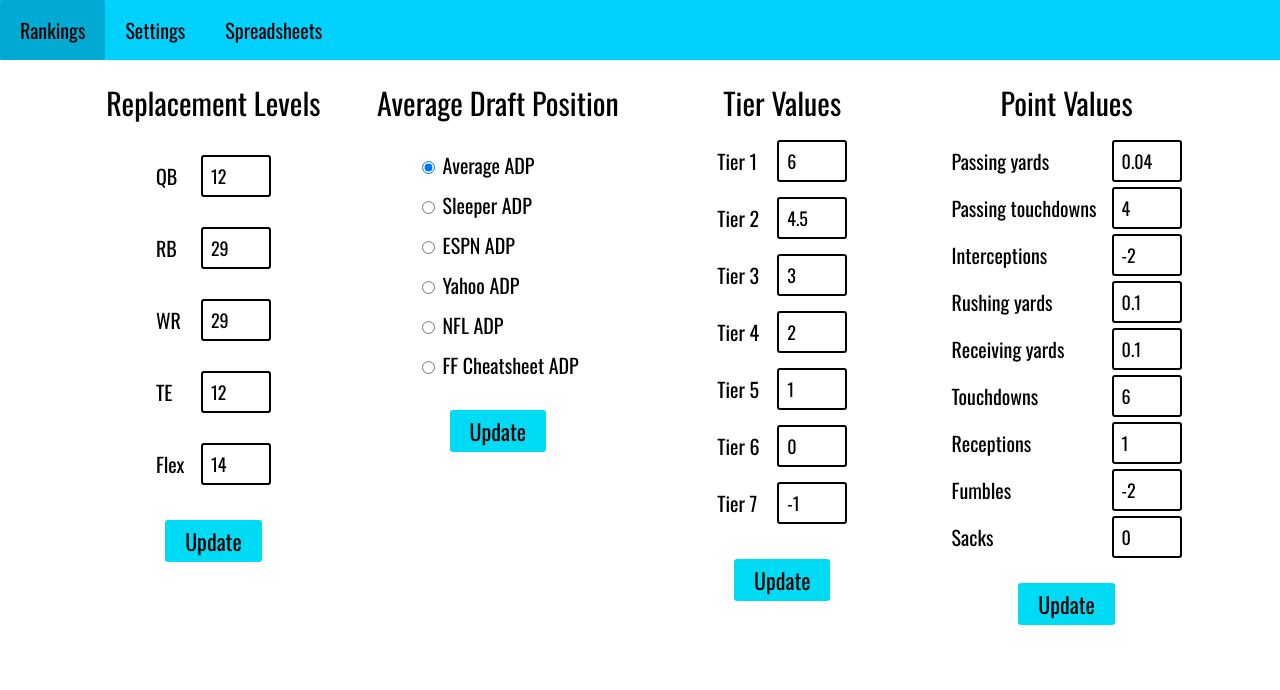
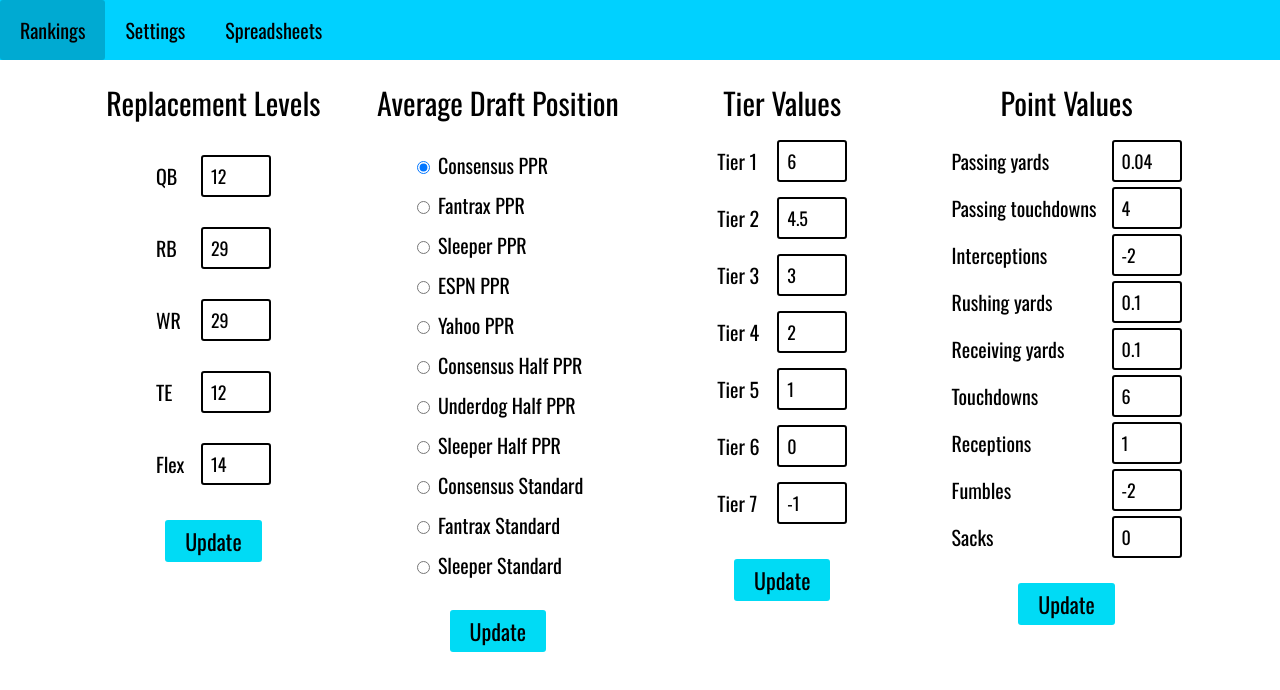
Before and after one commit to Vinlanzito/odds-drafter-2.0, a React (Vite) app: page / in a window 1280 px wide. Both pictures are taken after a click on the button "Settings". Shown: the top 690 px of the page. Built offline with nearby package versions, Linux system fonts and the light colour scheme.

Commit message:
Added new ADP values and functionality

```diff
--- a/src/Context.jsx
+++ b/src/Context.jsx
@@ -31,7 +31,7 @@ const AppProvider = ({ children }) => {
         tier6: -0,
         tier7: -1
     });
-    const [adpSetting, setAdpSetting] = useState('average');
+    const [adpSetting, setAdpSetting] = useState('consensusPPR');
     const [data, setData] = useState([])
     const [allPlayers, setAllPlayers] = useState([])
 
--- a/src/Rankings.jsx
+++ b/src/Rankings.jsx
@@ -122,7 +122,7 @@ function TableFilters({allPlayers, setAllPlayers, currentPlayers, setCurrentPlay
 }
 
 function RankingsTable({allPlayers, setAllPlayers, currentPlayers, setCurrentPlayers, hideDraftedPlayers, currentFilter, setScarcity}) {
-  const { pointValues, repLevels, tiers, data } = useContext(AppContext);
+  const { pointValues, repLevels, tiers, data, adpSetting } = useContext(AppContext);
   const [selectedPlayer, setSelectedPlayer] = useState(null);
 
   useEffect(() => {
@@ -138,10 +138,11 @@ function RankingsTable({allPlayers, setAllPlayers, currentPlayers, setCurrentPla
     updateScarcity(updatedAllPlayers);
     updateRank(updatedAllPlayers);
     updateBye(updatedAllPlayers);
+    updateAdp(updatedAllPlayers);
 
     setAllPlayers(updatedAllPlayers);
     setCurrentPlayers(updatedAllPlayers.map(player => ({...player})));
-  }, [data, pointValues, repLevels, tiers]);
+  }, [data, pointValues, repLevels, tiers, adpSetting]);
 
   useEffect(() => {
     let updatedCurrentPlayers = currentPlayers.map(player => ({...player}));
@@ -396,6 +397,8 @@ function RankingsTable({allPlayers, setAllPlayers, currentPlayers, setCurrentPla
     }
   }
 
+  const updateAdp = (players) => players.forEach(player => player.adp = player[adpSetting]);
+
   return (
     <div>
       <table id="main-table">
--- a/src/Settings.jsx
+++ b/src/Settings.jsx
@@ -64,7 +64,7 @@ function ADPSettings() {
 
   const handleAdpUpdate = () => {
     setAdpSetting(newAdpSetting);
-    switch (newAdpSetting) {
+    /*switch (newAdpSetting) {
         case "average":
           setAllPlayers(allPlayers.map(player => ({...player, adp: player.averageAdp})));
           break;
@@ -83,7 +83,7 @@ function ADPSettings() {
         case "ffCheatsheet":
           setAllPlayers(allPlayers.map(player => ({...player, adp: player.ffCheatsheetAdp})));
           break;
-    }
+    }*/
   }
 
   return (
@@ -91,22 +91,37 @@ function ADPSettings() {
       <p className="settings-header">Average Draft Position</p>
         <form id="adp-form">
           <label>
-            <input type="radio" name="adp" value="average" checked={newAdpSetting === 'average'} onChange={(e) => setNewAdpSetting(e.target.value)} /> Average ADP
+            <input type="radio" name="adp" value="consensusPPR" checked={newAdpSetting === 'consensusPPR'} onChange={(e) => setNewAdpSetting(e.target.value)} /> Consensus PPR
           </label>
           <label>
-            <input type="radio" name="adp" value="sleeper" checked={newAdpSetting === 'sleeper'} onChange={(e) => setNewAdpSetting(e.target.value)} /> Sleeper ADP
+            <input type="radio" name="adp" value="fantraxPPR" checked={newAdpSetting === 'fantraxPPR'} onChange={(e) => setNewAdpSetting(e.target.value)} /> Fantrax PPR
           </label>
           <label>
-            <input type="radio" name="adp" value="espn" checked={newAdpSetting === 'espn'} onChange={(e) => setNewAdpSetting(e.target.value)} /> ESPN ADP
+            <input type="radio" name="adp" value="sleeperPPR" checked={newAdpSetting === 'sleeperPPR'} onChange={(e) => setNewAdpSetting(e.target.value)} /> Sleeper PPR
           </label>
           <label>
-            <input type="radio" name="adp" value="yahoo" checked={newAdpSetting === 'yahoo'} onChange={(e) => setNewAdpSetting(e.target.value)} /> Yahoo ADP
+            <input type="radio" name="adp" value="espnPPR" checked={newAdpSetting === 'espnPPR'} onChange={(e) => setNewAdpSetting(e.target.value)} /> ESPN PPR
           </label>
           <label>
-            <input type="radio" name="adp" value="nfl" checked={newAdpSetting === 'nfl'} onChange={(e) => setNewAdpSetting(e.target.value)} /> NFL ADP
+            <input type="radio" name="adp" value="yahooPPR" checked={newAdpSetting === 'yahooPPR'} onChange={(e) => setNewAdpSetting(e.target.value)} /> Yahoo PPR
           </label>
           <label>
-            <input type="radio" name="adp" value="ffCheatsheet" checked={newAdpSetting === 'ffCheatsheet'} onChange={(e) => setNewAdpSetting(e.target.value)} /> FF Cheatsheet ADP
+            <input type="radio" name="adp" value="consensusHalfPPR" checked={newAdpSetting === 'consensusHalfPPR'} onChange={(e) => setNewAdpSetting(e.target.value)} /> Consensus Half PPR
+          </label>
+          <label>
+            <input type="radio" name="adp" value="underdogHalfPPR" checked={newAdpSetting === 'underdogHalfPPR'} onChange={(e) => setNewAdpSetting(e.target.value)} /> Underdog Half PPR
+          </label>
+          <label>
+            <input type="radio" name="adp" value="sleeperHalfPPR" checked={newAdpSetting === 'sleeperHalfPPR'} onChange={(e) => setNewAdpSetting(e.target.value)} /> Sleeper Half PPR
+          </label>
+          <label>
+            <input type="radio" name="adp" value="consensusStandard" checked={newAdpSetting === 'consensusStandard'} onChange={(e) => setNewAdpSetting(e.target.value)} /> Consensus Standard
+          </label>
+          <label>
+            <input type="radio" name="adp" value="fantraxStandard" checked={newAdpSetting === 'fantraxStandard'} onChange={(e) => setNewAdpSetting(e.target.value)} /> Fantrax Standard
+          </label>
+          <label>
+            <input type="radio" name="adp" value="sleeperStandard" checked={newAdpSetting === 'sleeperStandard'} onChange={(e) => setNewAdpSetting(e.target.value)} /> Sleeper Standard
           </label>
         </form>
         <button onClick={handleAdpUpdate} className="update-button">Update</button>
```
Also changed, not shown: public/players.csv.
